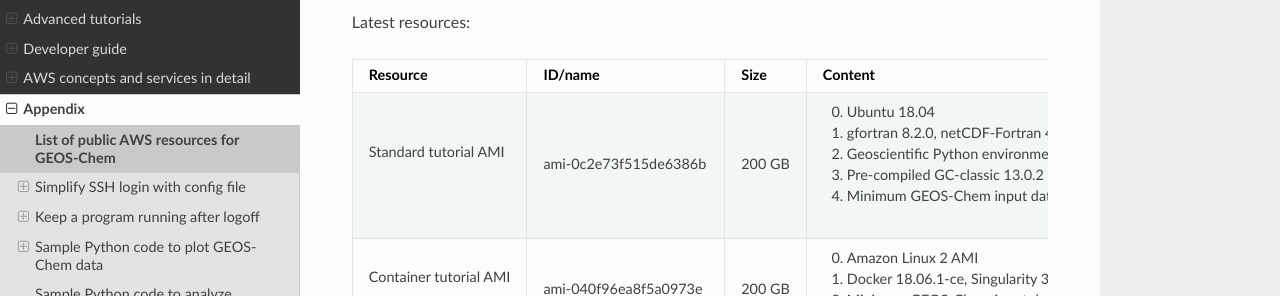
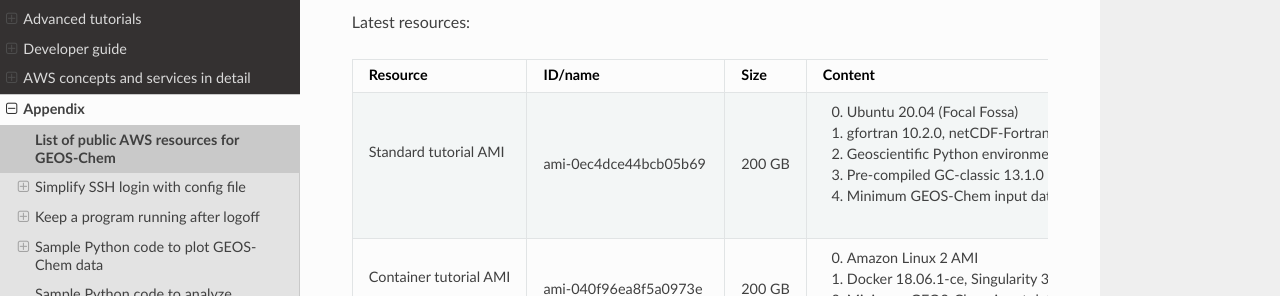
Before and after one commit to geoschem/geos-chem-cloud, a Sphinx documentation site: the page built from doc/source/chapter06_appendix/aws-resources-for-gc.rst, in a window 1280 px wide and 900 px high. Shown: the part 197-493 px from the top of the window. Built offline with Sphinx 7.4.7 and the Read the Docs theme 2.0.0, drawn with Linux system fonts in a browser that asks for light colours.

Commit message:
Add info about the AMI for GEOS-Chem "Classic" 13.1.0
Added the new AMI info to the "Quick Start" and "List of resources" pages.

Signed-off-by: Bob Yantosca <yantosca@seas.harvard.edu>

```diff
--- a/doc/source/chapter02_beginner-tutorial/quick-start.rst
+++ b/doc/source/chapter02_beginner-tutorial/quick-start.rst
@@ -37,7 +38,7 @@ In the EC2 console, make sure you are in the **US East (N. Virginia)** region as
 
 .. _choose_ami-label:
 
-In the EC2 console, click on "AMIs" (Amazon Machine Images) under "IMAGES" on the left navigation bar. Then select "Public images" and search for ``ami-0c2e73f515de6386b`` or ``GEOSChem_13.0.2_tutorial_20210412`` – that's the system with the latest classic version of GEOS-Chem installed. Select it and click on "Launch".
+In the EC2 console, click on "AMIs" (Amazon Machine Images) under "IMAGES" on the left navigation bar. Then select "Public images" and search for ``ami-0ec4dce44bcb05b69`` or ``GEOSChem_13.1.0_tutorial_20210621`` – that's the system with the latest classic version of GEOS-Chem installed. Select it and click on "Launch".
 
 .. figure:: img/search_ami.png
 
--- a/doc/source/chapter06_appendix/aws-resources-for-gc.rst
+++ b/doc/source/chapter06_appendix/aws-resources-for-gc.rst
@@ -8,13 +8,14 @@ Latest resources:
 +-------------------+------------------------+----------+-------------------------------------+
 | Resource          | ID/name                | Size     | Content                             |
 +===================+========================+==========+=====================================+
-|| Standard tutorial| ami-0c2e73f515de6386b  | 200 GB   | 0. Ubuntu 18.04                     |
-|  AMI              |                        |          | 1. gfortran 8.2.0,                  |
-|                   |                        |          |    netCDF-Fortran 4.5.2             |
+|| Standard tutorial| ami-0ec4dce44bcb05b69  | 200 GB   | 0. Ubuntu 20.04 (Focal Fossa)       |
+|  AMI              |                        |          | 1. gfortran 10.2.0,                 |
+|                   |                        |          |    netCDF-Fortran 4.5.3             |
+|                   |                        |          |    netCDF-C 4.8.0                   |
 |                   |                        |          |    (built through Spack)            |
 |                   |                        |          | 2. Geoscientific Python             |
 |                   |                        |          |    environment                      |
-|                   |                        |          | 3. Pre-compiled GC-classic 13.0.2   |
+|                   |                        |          | 3. Pre-compiled GC-classic 13.1.0   |
 |                   |                        |          | 4. Minimum GEOS-Chem input data     |
 |                   |                        |          |    (use a dry-run to get more data) |
 +-------------------+------------------------+----------+-------------------------------------+
```
Also changed, not shown: other parts of doc/source/chapter02_beginner-tutorial/quick-start.rst (+2 -1 lines).
